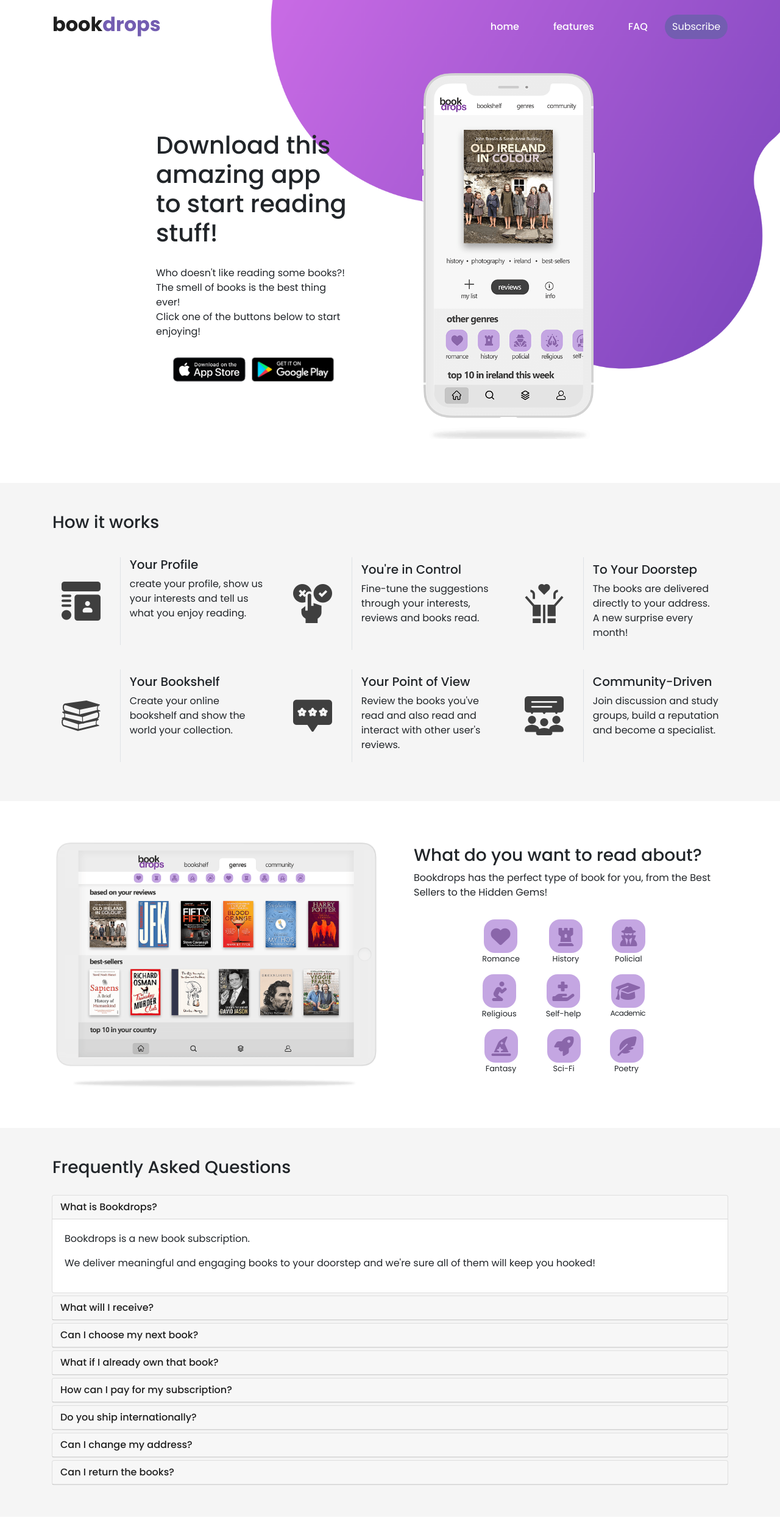
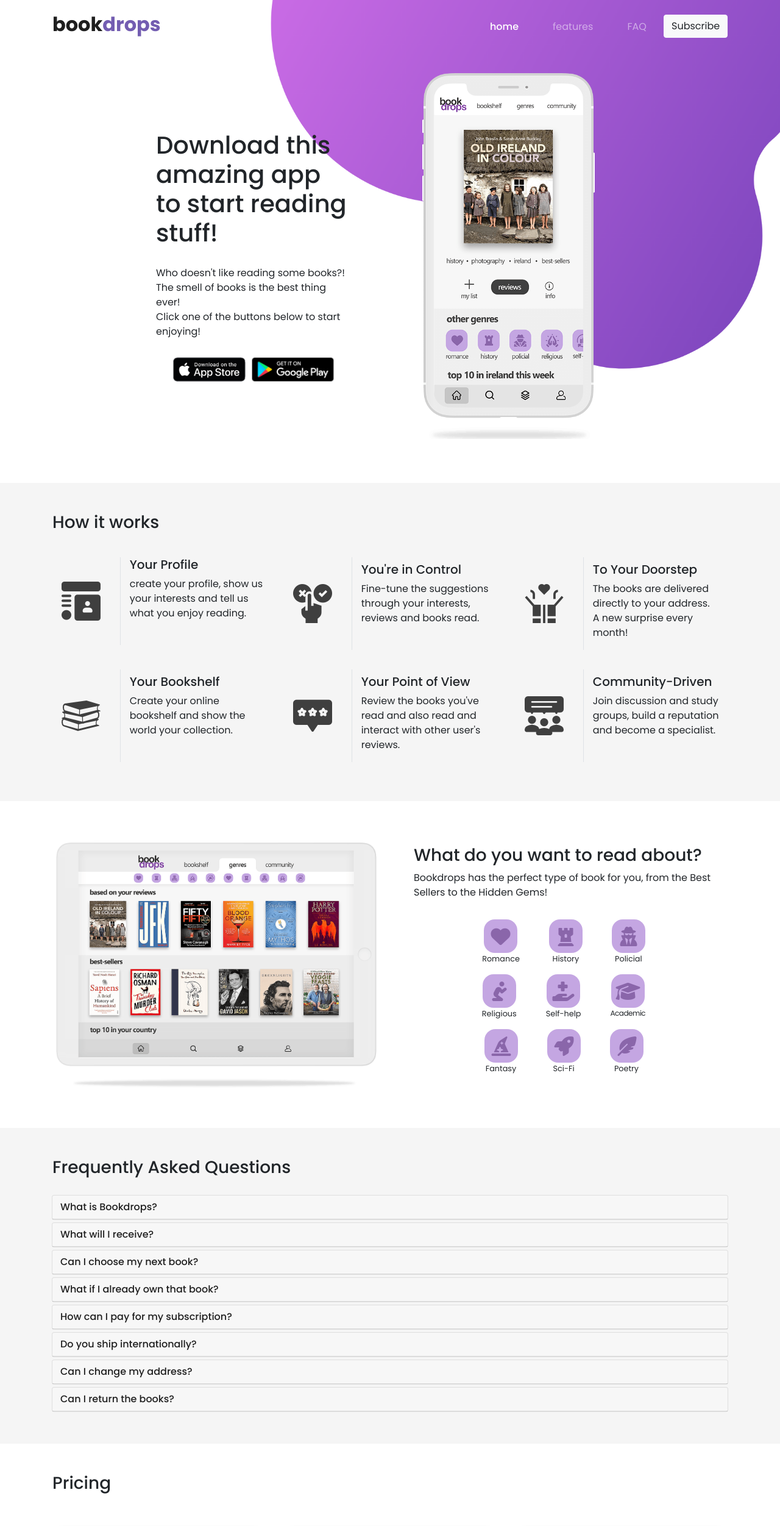
Before and after one commit to mariogusman/MS1-Bookdrops, a plain HTML site: page index.html in a window 1280 px wide. Shown: the top 2503 px of the page at 61% size. Drawn offline with nearby package versions, Linux system fonts and the light colour scheme.

Commit message:
nav button / price shadow
- updates navbar links/button
- adds box shadow to the pricing cards for styling

```diff
--- a/assets/css/style.css
+++ b/assets/css/style.css
@@ -139,6 +139,11 @@ a:hover {
 
 .card-deck>.card {
 	border-radius: 20px !important;
+	/* Box Shadow Created at - https://www.cssmatic.com/box-shadow */
+	-webkit-box-shadow: 0px 5px 7px 5px rgba(247,247,247,1);
+	-moz-box-shadow: 0px 5px 7px 5px rgba(247,247,247,1);
+	box-shadow: 0px 5px 7px 5px rgba(247,247,247,1);
+
 }
 
 .price-card {
--- a/index.html
+++ b/index.html
@@ -28,19 +28,23 @@
 						<i class="fas fa-bars align-self-center "></i>
 					</span>
 				</button>
+
 				<!-- Actual Navbar with links -->
 				<div class="collapse navbar-collapse" id="navbarSupportedContent">
 					<ul class="navbar-nav ml-auto">
 						<li class="nav-item active"><a class="nav-link" href="#">home</a>
 						</li>
-						<li class="nav-item active"> <a class="nav-link" href="#features">features</a>
+						<li class="nav-item"> <a class="nav-link" href="#features">features</a>
 						</li>
-						<li class="nav-item active"> <a class="nav-link" href="#faq">FAQ</a>
+						<li class="nav-item"> <a class="nav-link" href="#faq">FAQ</a>
 						</li>
-						<!-- Button to trigger modal Imported from Bootstrap Documentation-->
-						<button id="sign-up-modal-button" type="button" class="btn btn-primary btn-signup hvr-buzz-out" data-toggle="modal" data-target="#exampleModalCenter">Subscribe</button>
+						<!-- Button linking to pricing section at the bottom - Idea taken from Balusc at https://stackoverflow.com/questions/2906582/how-to-create-an-html-button-that-acts-like-a-link -->
+						<li>
+							<form action="#subscribe" method="get"><button class="btn btn-light mt-auto btn-signup hvr-buzz-out">Subscribe</button></form>
+						</li>
 					</ul>
 				</div>
+
 				<!-- Modal base body Imported from Bootstrap Documentation and personalised -->
 				<div class="modal fade" id="exampleModalCenter" tabindex="-1" role="dialog" aria-labelledby="exampleModalCenterTitle" aria-hidden="true">
 					<div class="modal-dialog modal-dialog-centered" role="document">
@@ -287,7 +291,7 @@
 						</button>
 						</h5>
 					</div>
-					<div id="collapseOne" class="collapse show" aria-labelledby="headingOne" data-parent="#accordion">
+					<div id="collapseOne" class="collapse" aria-labelledby="headingOne" data-parent="#accordion">
 						<div class="card-body">
 							<p>Bookdrops is a new book subscription.</p>
 							<p>We deliver meaningful and engaging books to your doorstep and we're sure all of them will keep you hooked!</p>
@@ -412,7 +416,7 @@
 	<section class="my-5">
 		<a name="subscribe"></a>
 		<div class="container">
-			<div class="row mb-3">
+			<div class="row mb-5">
 				<h3 class="px-3">Pricing</h3>
 			</div>
 
@@ -425,7 +429,7 @@
 				  <div class="card-body d-flex flex-column">
 					<h1 class="card-title pricing-card-title mb-0">€ 0 <small class="text-muted">/ mo</small></h1>
 					<p class="small text-muted border-bottom pb-3">Read-Only</p>
-					<ul class="list-unstyled  my-auto">
+					<ul class="list-unstyled my-auto">
 					  <li class="my-1">Create and Manage your Profile</li>
 					  <li class="my-1">Read Reviews</li>
 					  <li class="my-1">Read Discussion Groups</li>
@@ -436,7 +440,7 @@
 				  </div>
 				</div>
 
-				<div class="card mb-4 grow">
+				<div class="card mb-4 grow ">
 				  <div class="card-header price-card">
 					<h4 class="my-0 font-weight-normal">Monthly</h4>
 				  </div>
```
